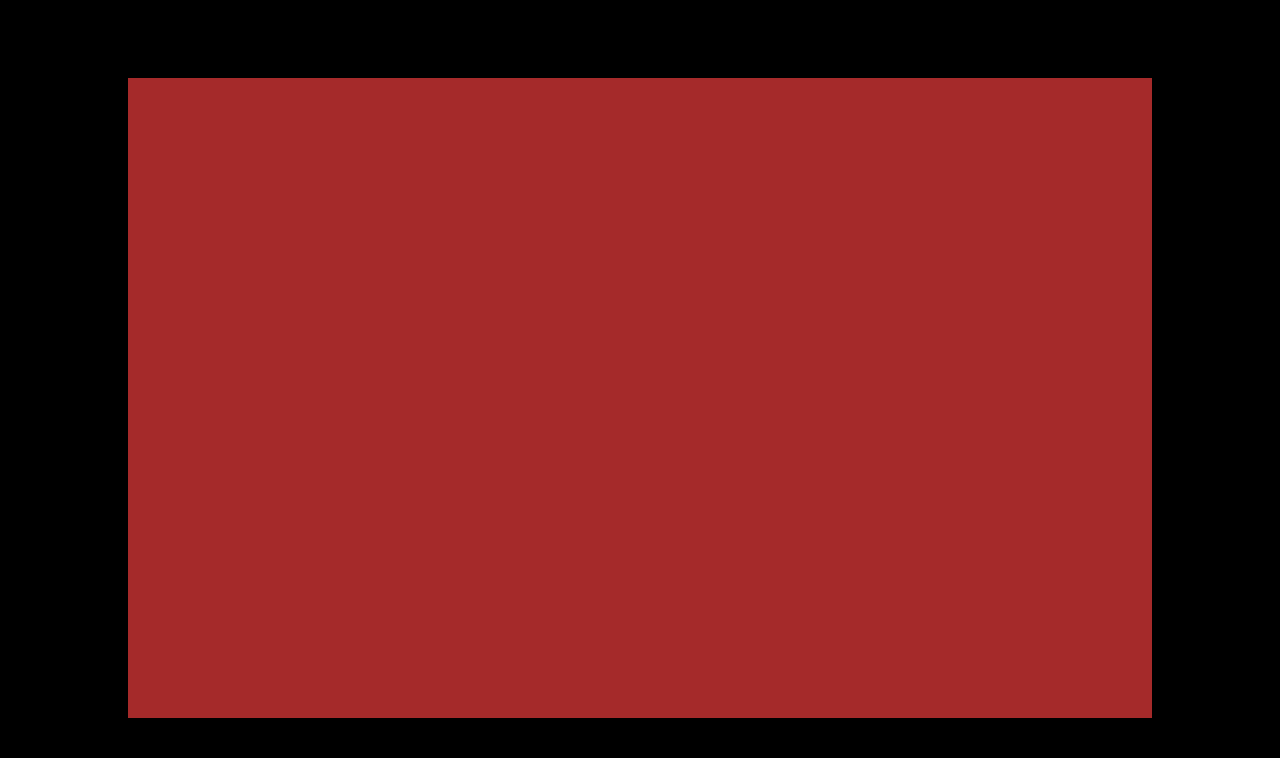
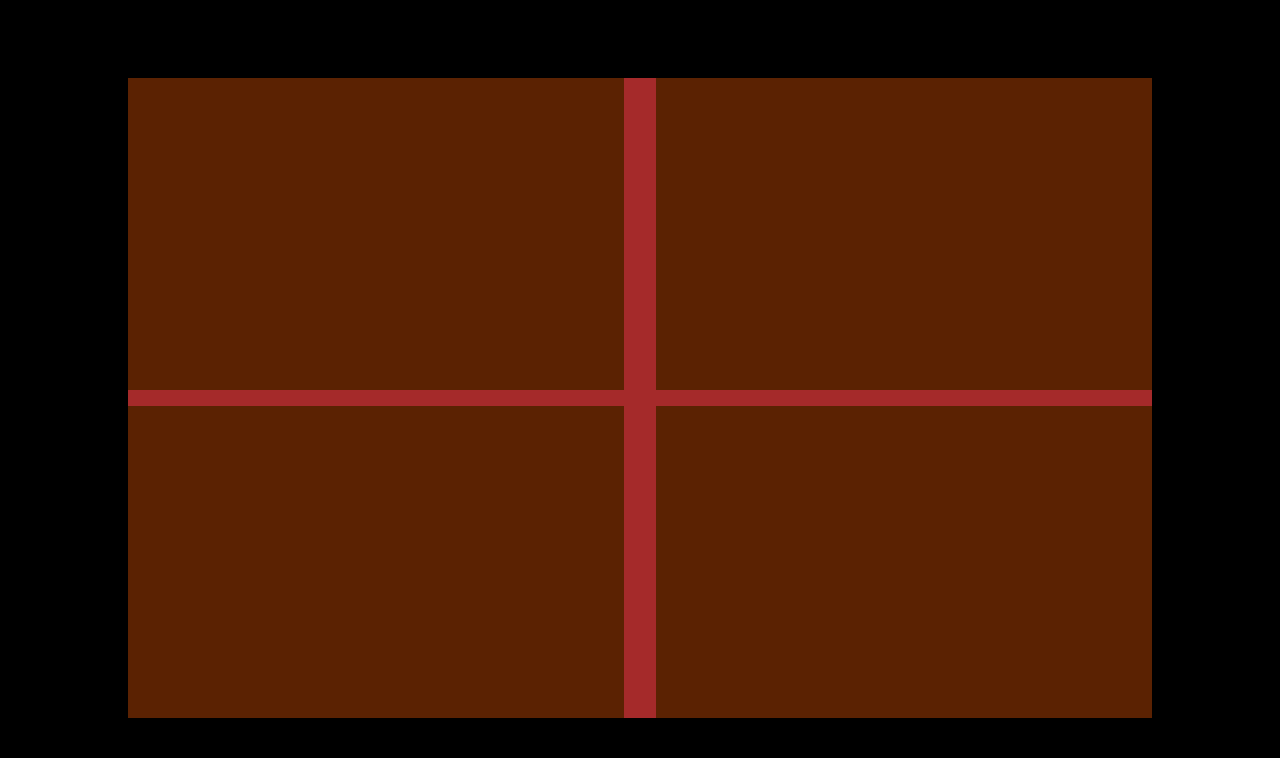
Before and after one commit to T44T00S/vrsovice, a website built with webpack: page src/index_contact.html in a window 1280 px wide. Shown: the part 882-1640 px from the top of the page. Built offline with nearby package versions, Linux system fonts and the light colour scheme.

Commit message:
contact structure

```diff
--- a/sources/styles/styles-contact/_contact.scss
+++ b/sources/styles/styles-contact/_contact.scss
@@ -10,17 +10,41 @@
         height: 80%;
         background: brown;
         display: flex;
-        .contact-block:nth-child(1) {
-
+        flex-direction: column;
+        gap: 1rem;
+        .contact-block-container:nth-child(1) {
+            width: 100%;
+            height: 50%;
+            display: flex;
+            justify-content: space-between;
+            gap: 2rem;
+            .contact-block:nth-child(1) {
+                width: 50%;
+                height: 100%;
+                background: var(--brown);
+            }
+            .contact-block:nth-child(2) {
+                width: 50%;
+                height: 100%;
+                background: var(--brown);
+            }
         }
-        .contact-block:nth-child(2) {
-
-        }
-        .contact-block:nth-child(3) {
-
-        }
-        .contact-block:nth-child(4) {
-
+        .contact-block-container:nth-child(2) {
+            width: 100%;
+            height: 50%;
+            display: flex;
+            justify-content: space-between;
+            gap: 2rem;
+            .contact-block-two:nth-child(1) {
+                width: 50%;
+                height: 100%;
+                background: var(--brown);
+            }
+            .contact-block-two:nth-child(2) {
+                width: 50%;
+                height: 100%;
+                background: var(--brown);
+            }
         }
     }
 }
--- a/src/index_contact.html
+++ b/src/index_contact.html
@@ -48,6 +48,7 @@
 
         <div class="contact">
             <div class="contact-container">
+                <div class="contact-block-container">
                     <div class="contact-block">
 
                     </div>
@@ -55,13 +56,16 @@
                     <div class="contact-block">
 
                     </div>
+                </div>
 
-                <div class="contact-block">
+                <div class="contact-block-container">
+                    <div class="contact-block-two">
 
                     </div>
 
-                <div class="contact-block">
+                    <div class="contact-block-two">
 
+                    </div>
                 </div>
             </div>
         </div>
```
Also changed, not shown: sources/styles/styles-contact/style.css, 1 other file. Lines whose indentation alone changed are shown as unchanged.
